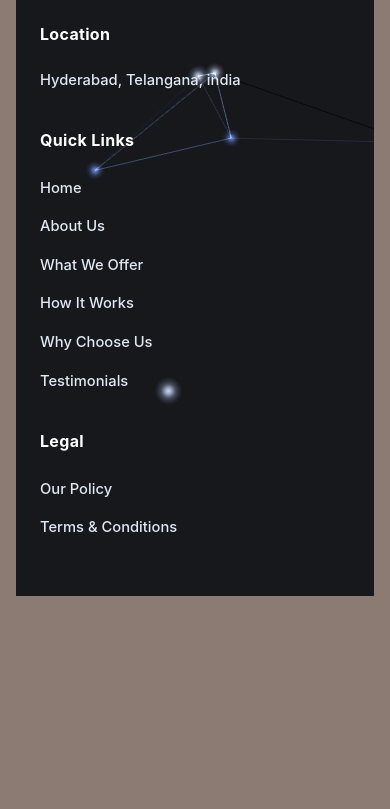
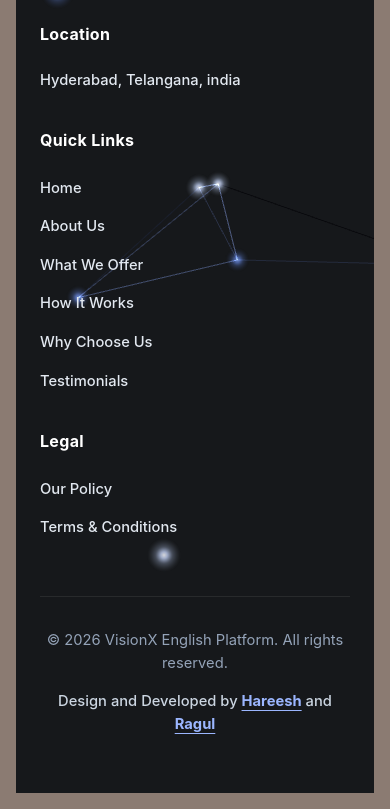
Before and after one commit to HAREESSHP/VISIONX-SCHOOLS, a React (Vite) app in the folder client/: page / in a window 390 px wide. Shown: the part 5845-6654 px from the top of the page. Before the commit the page ends 6457 px from the top, so only its background shows below. Built offline with nearby package versions, Linux system fonts and the light colour scheme; no server answers.

Commit message:
feat: implement interactive footer component with responsive styles and custom 3D background integration

```diff
--- a/client/src/components/Footer.jsx
+++ b/client/src/components/Footer.jsx
@@ -174,6 +174,33 @@
             </ul>
           </div>
         </div>
+
+        {/* Sub-footer Copyright & Developer Credits */}
+        <div className="figma-footer-bottom-bar">
+          <p className="figma-footer-copyright">
+            © 2026 VisionX English Platform. All rights reserved.
+          </p>
+          <p className="figma-footer-credits">
+            Design and Developed by{' '}
+            <a
+              href="https://www.linkedin.com/in/hareesh-ai-dev?utm_source=share_via&utm_content=profile&utm_medium=member_android"
+              target="_blank"
+              rel="noopener noreferrer"
+              className="figma-dev-link"
+            >
+              Hareesh
+            </a>
+            {' '}and{' '}
+            <a
+              href="https://www.linkedin.com/in/rahul-ai-dev"
+              target="_blank"
+              rel="noopener noreferrer"
+              className="figma-dev-link"
+            >
+              Ragul
+            </a>
+          </p>
+        </div>
       </div>
     </footer>
   );
```
Also changed, not shown: client/public/visionx-logo-white.svg (deleted), client/public/visionx-logo.svg (deleted), client/src/styles.css.
